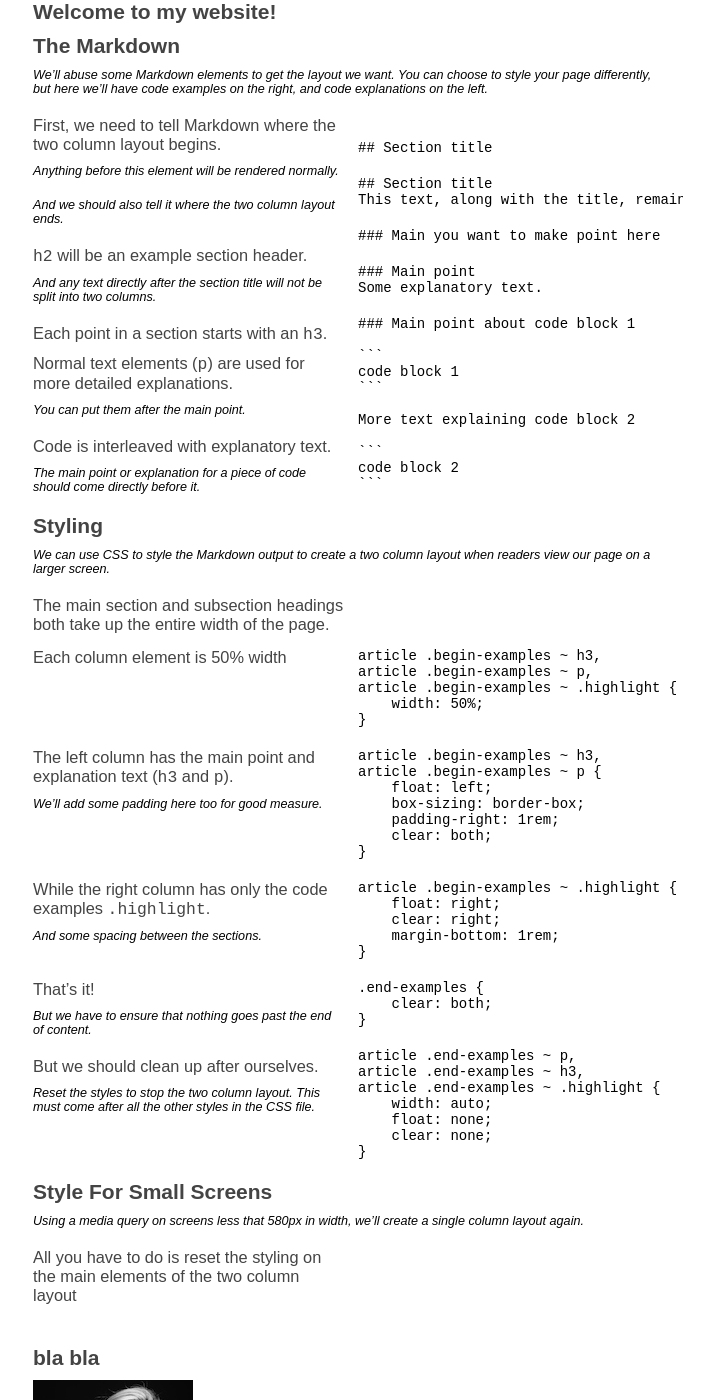
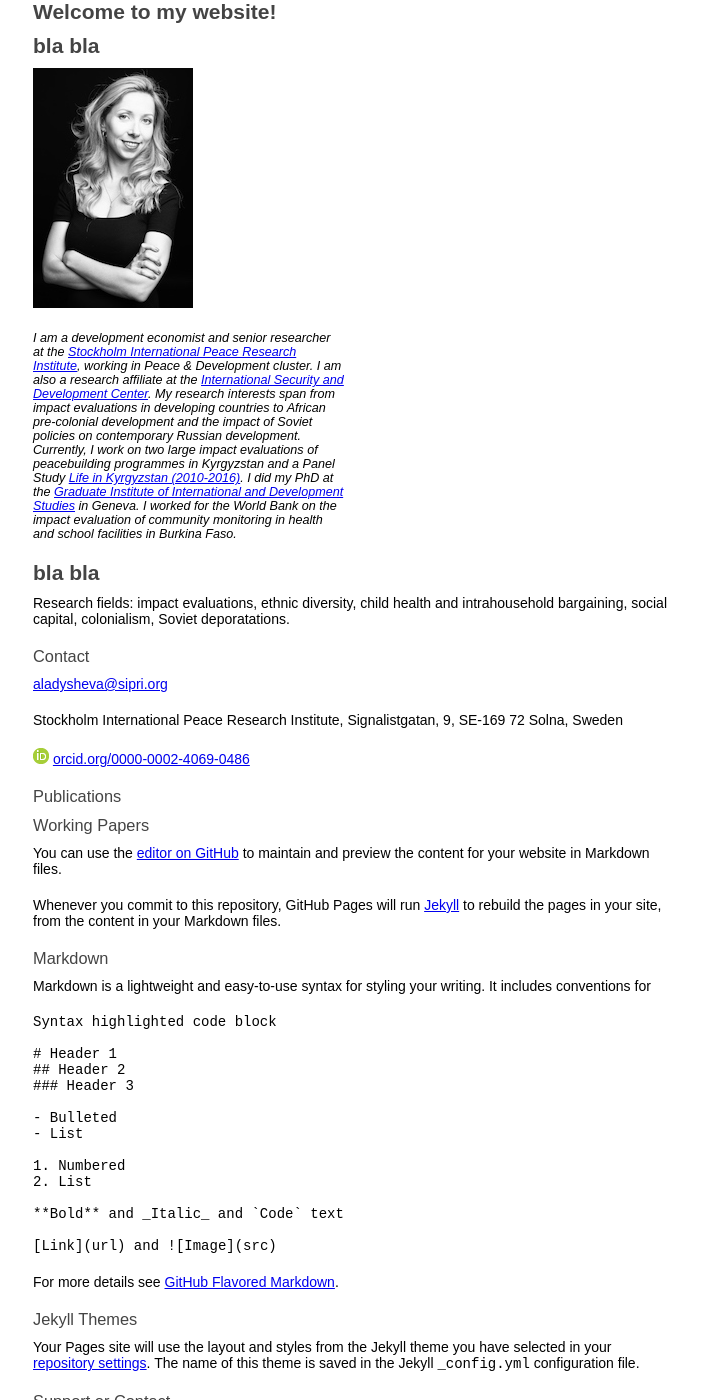
Before and after one commit to aladysheva/aladysheva.github.io, a Jekyll site: the page built from index.md, in a window 1280 px wide and 1400 px high. Shown: the whole window, without its empty margins (282-993 px from the left). Built offline with Jekyll 4.4.1, drawn with Linux system fonts in a browser that asks for light colours; our own code applies the rules of GitHub Pages for plain Markdown files.

Commit message:
Update index.md

````diff
--- a/index.md
+++ b/index.md
@@ -8,151 +8,6 @@ title:
 
 
 <div class="begin-examples"></div>
-
-## The Markdown
-We'll abuse some Markdown elements to get the layout we want. You can choose to style your page differently, but here we'll have code examples on the right, and code explanations on the left.
-
-### First, we need to tell Markdown where the two column layout begins.
-Anything before this element will be rendered normally.
-
-```
-<div class="begin-examples"></div>
-```
-
-And we should also tell it where the two column layout ends.
-
-```
-<div class="end-examples"></div>
-```
-
-### `h2` will be an example section header.
-
-```
-## Section title
-```
-
-And any text directly after the section title will not be split into two columns.
-
-```
-## Section title
-This text, along with the title, remains in a single column
-```
-
-### Each point in a section starts with an `h3`.
-
-```
-### Main you want to make point here
-```
-
-### Normal text elements (`p`) are used for more detailed explanations.
-You can put them after the main point.
-
-```
-### Main point
-Some explanatory text.
-```
-
-### Code is interleaved with explanatory text.
-
-The main point or explanation for a piece of code should come directly before it.
-
-    ### Main point about code block 1
-
-    ```
-    code block 1
-    ```
-
-    More text explaining code block 2
-
-    ```
-    code block 2
-    ```
-
-## Styling
-We can use CSS to style the Markdown output to create a two column layout when readers view our page on a larger screen.
-
-### The main section and subsection headings both take up the entire width of the page.
-
-```
-article .begin-examples ~ h2,
-article .begin-examples ~ h2 + p {
-    width: 100%;
-    clear: both;
-}
-```
-
-### Each column element is 50% width
-
-```
-article .begin-examples ~ h3,
-article .begin-examples ~ p,
-article .begin-examples ~ .highlight {
-    width: 50%;
-}
-```
-
-### The left column has the main point and explanation text (`h3` and `p`).
-We'll add some padding here too for good measure.
-
-```
-article .begin-examples ~ h3,
-article .begin-examples ~ p {
-    float: left;
-    box-sizing: border-box;
-    padding-right: 1rem;
-    clear: both;
-}
-```
-
-### While the right column has only the code examples `.highlight`.
-And some spacing between the sections.
-
-```
-article .begin-examples ~ .highlight {
-    float: right;
-    clear: right;
-    margin-bottom: 1rem;
-}
-```
-
-### That's it!
-But we have to ensure that nothing goes past the end of content.
-
-```
-.end-examples {
-    clear: both;
-}
-```
-
-### But we should clean up after ourselves.
-Reset the styles to stop the two column layout. This must come after all the other styles in the CSS file.
-
-```
-article .end-examples ~ p,
-article .end-examples ~ h3,
-article .end-examples ~ .highlight {
-    width: auto;
-    float: none;
-    clear: none;
-}
-```
-
-
-## Style For Small Screens
-Using a media query on screens less that 580px in width, we'll create a single column layout again.
-
-### All you have to do is reset the styling on the main elements of the two column layout
-
-```
-article .begin-examples ~ h3,
-article .begin-examples ~ p,
-article .begin-examples ~ .highlight {
-    width: 100%;
-    float: none;
-    clear: none;
-}
-```
-
 
 
 
````
